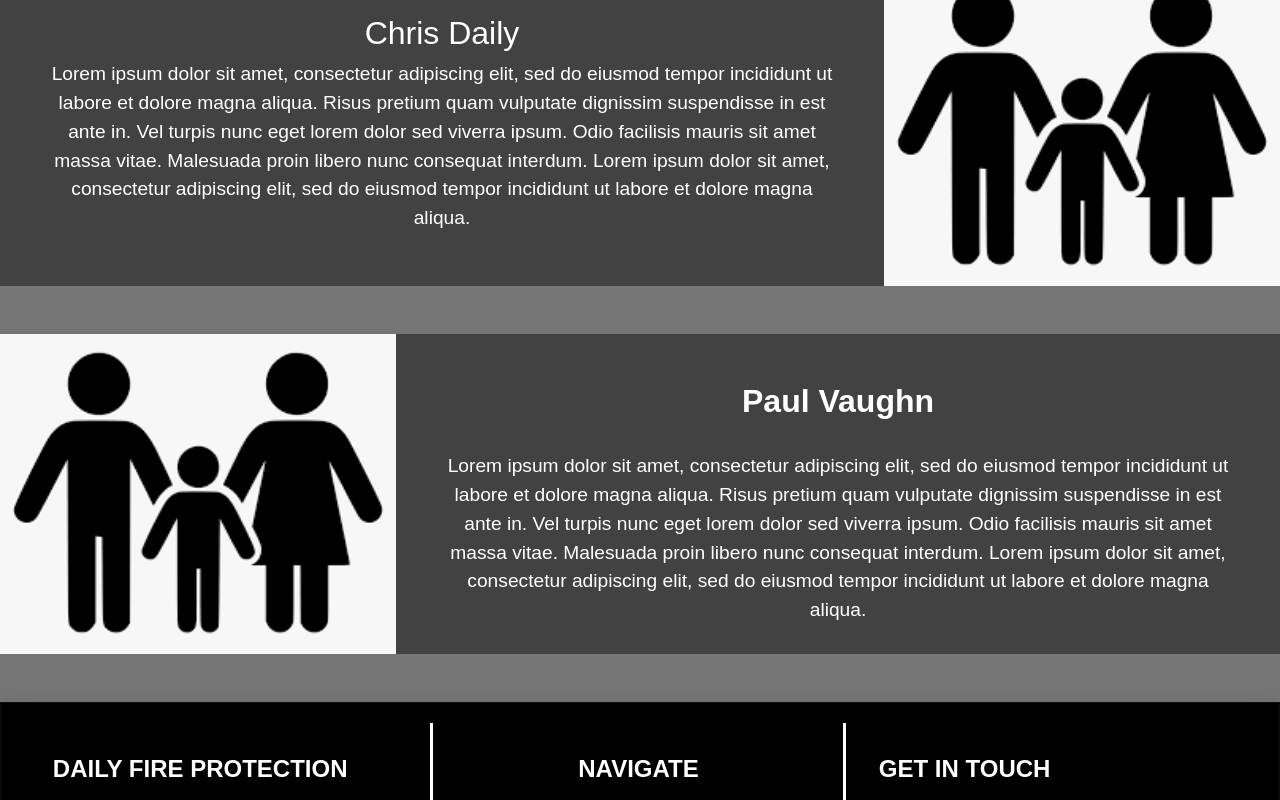
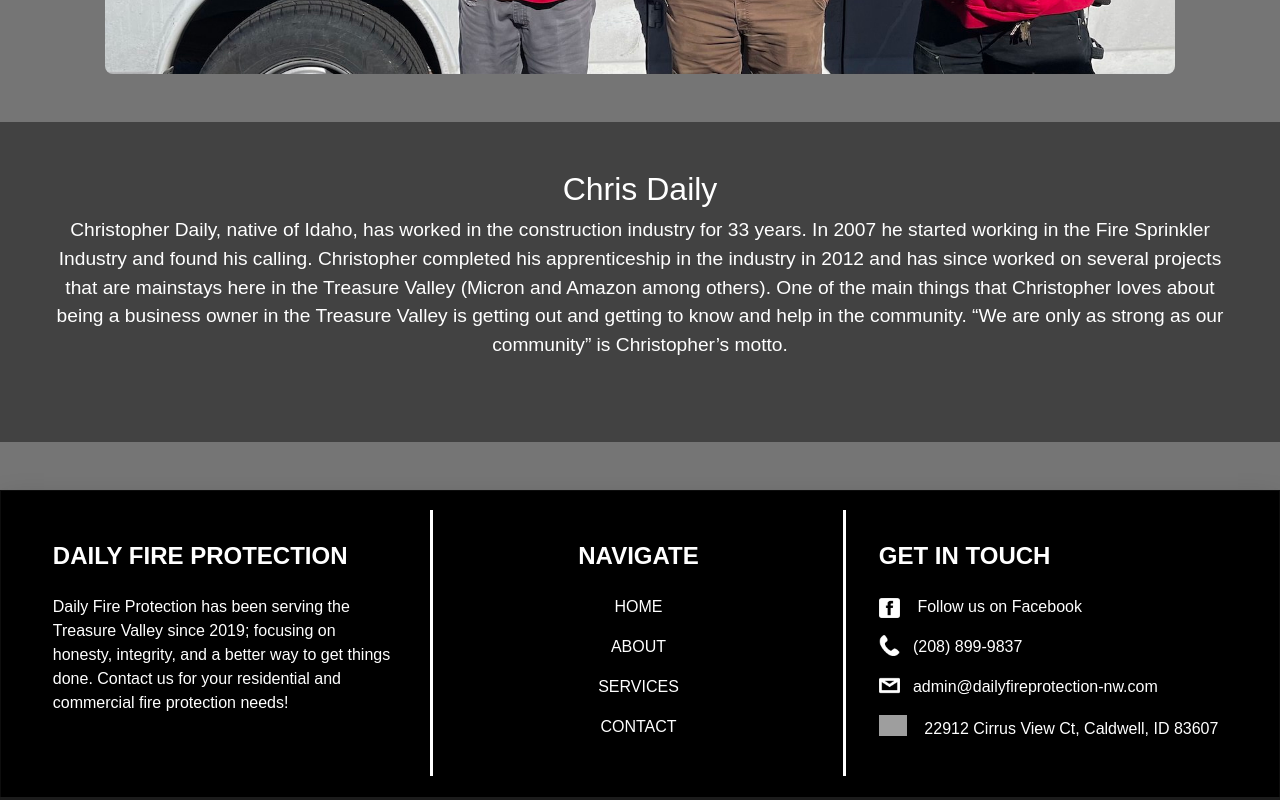
Before and after one commit to rubyreed/daily-fire-protection, a React (Create React App) app: page /about in a window 1280 px wide. Shown: the part 1400-2200 px from the top of the page. Built offline with nearby package versions, Linux system fonts and the light colour scheme; grey boxes are pictures that could not be loaded.

Commit message:
removed paul

```diff
--- a/src/components/Footer.js
+++ b/src/components/Footer.js
@@ -46,15 +46,15 @@
         </div>
         <div style={{display:"flex"}}>
             <img className="footerimg" src={phone}/> &nbsp; &nbsp;
-            <p className="footertouch">(208) 899-9837&nbsp; / &nbsp;(208) 339-0124</p>
+            <p className="footertouch">(208) 899-9837</p>
         </div>
         <div style={{display:"flex"}}>
             <img className="footerimg" src={email}/> &nbsp; &nbsp;
             <p className="footertouch">admin@dailyfireprotection-nw.com</p>
         </div>
         <div style={{display:"flex"}}>
-            <a onMouseOver={() => setOverThree(true)} onMouseOut={() => setOverThree(false)} className="facebooklink footertouch" href="https://www.google.com/maps/place/2399+S+Orchard+St+%23104,+Boise,+ID+83705/@43.5809607,-116.2462992,17z/data=!3m1!4b1!4m5!3m4!1s0x54ae57c6992909a7:0x773ca6f139585f86!8m2!3d43.5809607!4d-116.2441105" target="_blank">
-            <img style={{marginBottom:".5rem"}} className="footerimg" src={overThree ? graymarker : marker}/> &nbsp; &nbsp;2399 South Orchard St. Suite 104 Boise, ID 83705</a>
+            <a onMouseOver={() => setOverThree(true)} onMouseOut={() => setOverThree(false)} className="facebooklink footertouch" href="https://www.google.com/maps/place/22912+Cirrus+Vw+Ct,+Caldwell,+ID+83607/@43.6344525,-116.8525321,17z/data=!3m1!4b1!4m5!3m4!1s0x54afcbd8d92f99b7:0xb7d82b607f09407d!8m2!3d43.6344525!4d-116.8503381" target="_blank">
+            <img style={{marginBottom:".5rem"}} className="footerimg" src={overThree ? graymarker : marker}/> &nbsp; &nbsp;22912 Cirrus View Ct, Caldwell, ID 83607</a>
         </div>
         </div>
         </div>
--- a/src/pages/About.js
+++ b/src/pages/About.js
@@ -14,41 +14,29 @@
         </div>
         <div className="bio">
             <p className="biotext">
-                Our company takes pride in a business that runs on ethical business practices and honesty. Partners Chris Daily
-                 and Paul Vaughn have a collective 39 years of experience in the fire protection industry. Together they strive to run a family owned
-                 business that provides quality work that meets industry safety standards.
+            Daily Fire Protection, LLC is a mid-sized Union Fire Sprinkler Contractor located in Boise, ID. Daily Fire Protection, LLC was started in 2019 by Christopher Daily with the goal of completing service and inspections on existing sprinkler systems in the Treasure Valley. In 2020 Christopher Daily brought in Paul Vaughn as a partner to help with the company and quickly expanded from the goal of service and inspection to include contract work and expanded from just servicing the Treasure Valley to being licensed in both Idaho and Oregon. Having built a strong team from the partnership outward, Daily Fire Protection, LLC is looking forward to continued growth, participation, and sponsorship within the communities we serve.
             </p>
         </div>
         <h1 style={{marginBottom:"2rem"}} className="atitle">Meet the Team</h1>
         <div style={{display:"flex", justifyContent:"center"}}>
         <img style={{height:"35vw", maxHeight:"30rem", borderRadius:".5rem"}} src={people}/>
         </div>
-        <div className="aboutsection">
+        <div style={{marginBottom:"3rem"}} className="aboutsection">
             <div  className="personbiodiv">
             <h2>Chris Daily</h2>
-            <img className="personimgsmall"src={family}/>
-            <p className="chrispaul">Lorem ipsum dolor sit amet, consectetur adipiscing elit, sed do eiusmod tempor
-                incididunt ut labore et dolore magna aliqua. Risus pretium quam vulputate dignissim
-                suspendisse in est ante in. Vel turpis nunc eget lorem dolor sed viverra ipsum.
-                Odio facilisis mauris sit amet massa vitae. Malesuada proin libero nunc consequat interdum.
-                Lorem ipsum dolor sit amet, consectetur adipiscing elit, sed do eiusmod tempor
-                incididunt ut labore et dolore magna aliqua.</p>
+            {/* <img className="personimgsmall"src={family}/> */}
+            <p className="chrispaul">Christopher Daily, native of Idaho, has worked in the construction industry for 33 years. In 2007 he started working in the Fire Sprinkler Industry and found his calling. Christopher completed his apprenticeship in the industry in 2012 and has since worked on several projects that are mainstays here in the Treasure Valley (Micron and Amazon among others). One of the main things that Christopher loves about being a business owner in the Treasure Valley is getting out and getting to know and help in the community. “We are only as strong as our community” is Christopher’s motto.</p>
             </div>
-            <img className="personimg"src={family}/>
+            {/* <img className="personimg"src={family}/> */}
         </div>
-        <div style={{marginBottom:"3rem"}} className="aboutsection">
-            <img className="personimg" src={family}/>
-            <div className="personbiodiv">
-            <h2 className="abouttitle">Paul Vaughn</h2>
-            <img className="personimgsmall" src={family}/>
-            <p className="chrispaul">Lorem ipsum dolor sit amet, consectetur adipiscing elit, sed do eiusmod tempor
-                incididunt ut labore et dolore magna aliqua. Risus pretium quam vulputate dignissim
-                suspendisse in est ante in. Vel turpis nunc eget lorem dolor sed viverra ipsum.
-                Odio facilisis mauris sit amet massa vitae. Malesuada proin libero nunc consequat interdum.
-                Lorem ipsum dolor sit amet, consectetur adipiscing elit, sed do eiusmod tempor
-                incididunt ut labore et dolore magna aliqua.</p>
-            </div>
-        </div>
+        {/*<div style={{marginBottom:"3rem"}} className="aboutsection">*/}
+            {/* <img className="personimg" src={family}/> */}
+            {/*<div className="personbiodiv">*/}
+            {/*<h2 className="abouttitle">Paul Vaughn</h2>*/}
+            {/* <img className="personimgsmall" src={family}/> */}
+            {/*<p className="chrispaul">Paul Vaughn started in Fire Sprinklers in 1999 and relocated to Idaho shortly after that. Paul learned quickly about Fire Sprinklers, starting with one the largest projects to date- a Walmart distribution center- and hasn’t looked back since. Having worked on many large-scale jobs, Paul’s experience, and expertise in all types of systems has been a great asset to Daily Fire Protection, LLC where he uses those skills to bid, and project manage jobs across Idaho and Oregon.</p>*/}
+            {/*</div>*/}
+        {/*</div>*/}
         </div>
     )}
 
--- a/src/pages/Contact.js
+++ b/src/pages/Contact.js
@@ -33,7 +33,7 @@
             <div className="contactdiv" style={{marginTop:"2rem"}}>
               <div className="connect connectborder">
                 <img className="connectimg" src={phone}/>
-                <h4 className="connecttext">(208) 899-9837 &nbsp;/ &nbsp;(208) 339-0124</h4>
+                <h4 className="connecttext">(208) 899-9837</h4>
               </div>
               <div className="connect connectborder">
                 <img className="connectimg" src={email}/>
--- a/src/pages/Home.js
+++ b/src/pages/Home.js
@@ -7,7 +7,7 @@
     return (
     <div style={{maxWidth:"1400px", margin:"auto"}}>
     <div style={{position:"relative",textAlign:"center", color:"white"}}>
-        <h2 className="homephone">(208) 899-9837 &nbsp; <img className="homeicon" src={phone}/> &nbsp;(208) 339-0124</h2>
+        <h2 className="homephone"><img className="homeicon" src={phone}/> &nbsp;(208) 899-9837</h2>
         <img className="homeimg" src={shaded}/>
         <div className="headerdiv">
         <h1 className="homehead">DAILY FIRE PROTECTION</h1>
--- a/src/pages/Services.js
+++ b/src/pages/Services.js
@@ -54,7 +54,7 @@
             </div>
         </div>
         <div className="infodiv">
-            <h4 className="moreinfo">For more information on the services we offer, give us a call at (208) 899-9837 or (208) 339-0124</h4>
+            <h4 className="moreinfo">For more information on the services we offer, give us a call at (208) 899-9837.</h4>
         </div>
         <h1 className="atitle">See Us in Action</h1>
         <div>
```
